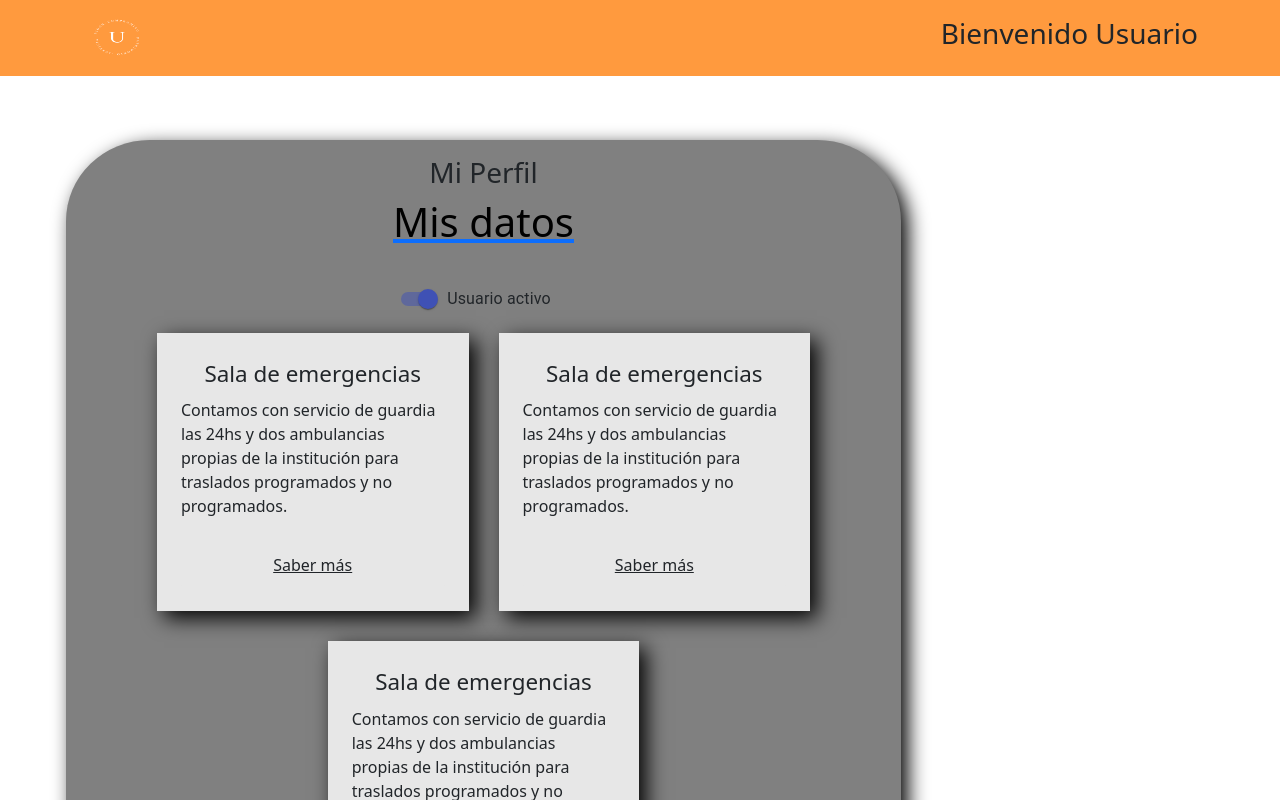
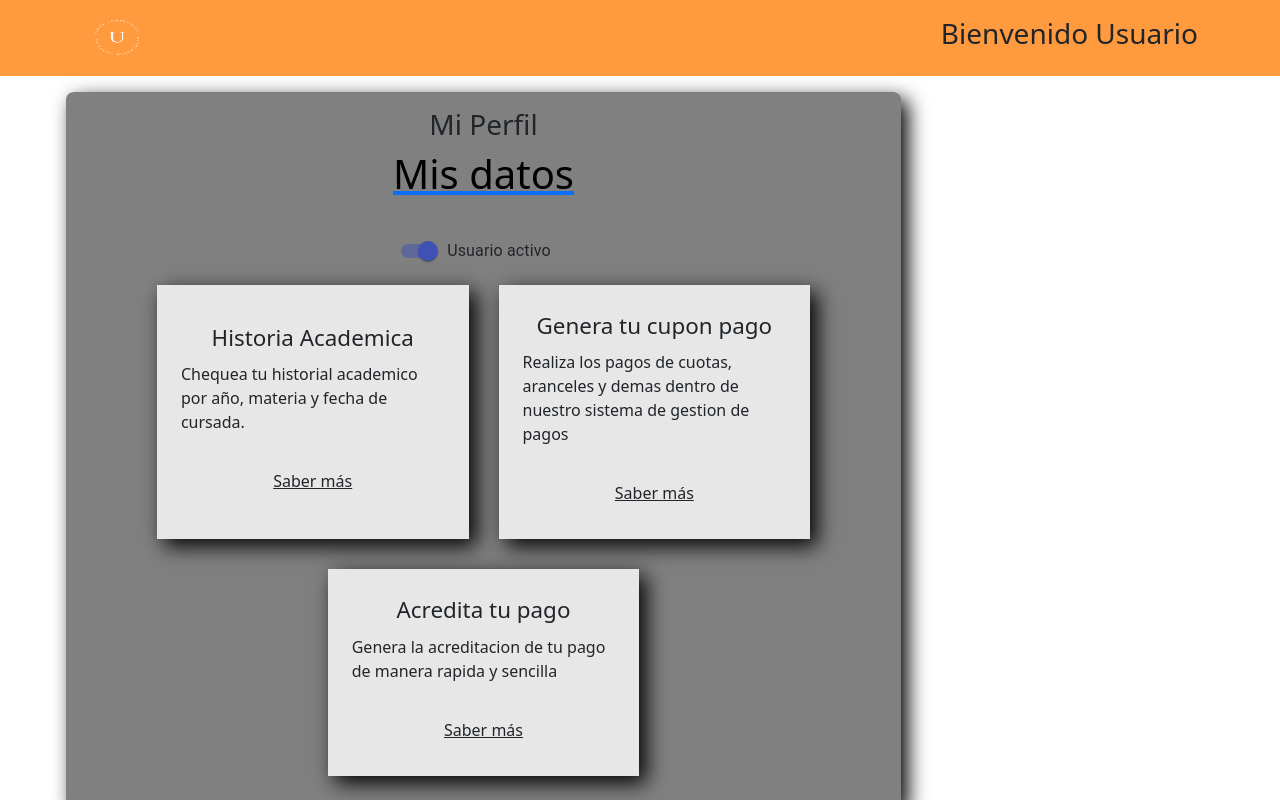
Before and after one commit to Josesan94/Proyecto-Rolling-Campus-Universidad, a React (Create React App) app: page /profile in a window 1280 px wide. Shown: the top 800 px of the page. Built offline with nearby package versions, Linux system fonts and the light colour scheme; a web font is replaced by a local one.

Commit message:
nuevos cambios front

```diff
--- a/src/components/CardsProfile/CardsProfile.jsx
+++ b/src/components/CardsProfile/CardsProfile.jsx
@@ -9,6 +9,7 @@ import Grid from "@material-ui/core/Grid";
 import { FormControlLabel } from "@material-ui/core";
 
 import {  Link}   from "react-router-dom";
+import Footer2 from '../footer2'
 
 const cardss = [
   {
@@ -45,7 +46,7 @@ const CardsProfile = () => {
   };
 
   return (
-    <div class="container">
+    <div>    <div class="container">
         <div class="row">
         <div
             class="
@@ -68,7 +69,7 @@ const CardsProfile = () => {
                 align-items-center
                 placaFondo
               "
-              style={{background:"gray", boxShadow:"7px 7px 20px black",borderRadius:"10%"}}
+              style={{background:"gray", boxShadow:"7px 7px 20px black",borderRadius:"1%"}}
             >
                 <div class="row titulo"><h3> Mi Perfil</h3></div>
       <Grid
@@ -103,57 +104,48 @@ const CardsProfile = () => {
                   <div className="card-icon">
                     <i className="fas fa-ambulance"></i>
                   </div>
-                  <div className="card-title">Sala de emergencias</div>
+                  <div className="card-title">Historia Academica</div>
                   <div className="card-content">
-                    Contamos con servicio de guardia las 24hs y dos ambulancias
-                    propias de la institución para traslados programados y no
-                    programados.
+                    Chequea tu historial academico por año, materia y fecha de cursada.
                   </div>
                   <div className="card-footer">
                     <a
                       href="/pages/"
                       style={{textDdecoration: "none", color: "var(--colorLetra)"}}
                       className="letraContraste"
-                      >Saber más</a
-                    >
+                      >Saber más</a>
                   </div>
                 </div>
                 <div className="card-profile">
                   <div className="card-icon">
                     <i className="fas fa-ambulance"></i>
                   </div>
-                  <div className="card-title">Sala de emergencias</div>
+                  <div className="card-title">Genera tu cupon pago</div>
                   <div className="card-content">
-                    Contamos con servicio de guardia las 24hs y dos ambulancias
-                    propias de la institución para traslados programados y no
-                    programados.
+                    Realiza los pagos de cuotas, aranceles y demas dentro de nuestro sistema de gestion de pagos
                   </div>
                   <div className="card-footer">
                     <a
                       href="/pages/"
                       style={{textDdecoration: "none", color: "var(--colorLetra)"}}
                       className="letraContraste"
-                      >Saber más</a
-                    >
+                      >Saber más</a>
                   </div>
                 </div>
                 <div className="card-profile">
                   <div className="card-icon">
                     <i className="fas fa-ambulance"></i>
                   </div>
-                  <div className="card-title">Sala de emergencias</div>
+                  <div className="card-title">Acredita tu pago</div>
                   <div className="card-content">
-                    Contamos con servicio de guardia las 24hs y dos ambulancias
-                    propias de la institución para traslados programados y no
-                    programados.
+                    Genera la acreditacion de tu pago de manera rapida y sencilla
                   </div>
                   <div className="card-footer">
                     <a
                       href="/pages/"
                       style={{textDdecoration: "none", color: "var(--colorLetra)"}}
                       className="letraContraste"
-                      >Saber más</a
-                    >
+                      >Saber más</a >
                   </div>
                 </div>
         </div>
@@ -161,6 +153,9 @@ const CardsProfile = () => {
 
       </div>
       </div>
+
+      </div>
+      <Footer2 />
       </div>
 
   );
--- a/src/components/HeaderProfile.jsx
+++ b/src/components/HeaderProfile.jsx
@@ -7,7 +7,7 @@ import Logo3 from "../assets/images/Logo.png";
 function HeaderProfile() {
   return (
     <Fragment>
-      <ReactBootStrap.Navbar collapseOnSelect expand="lg" variant="dark" className="mb-5">
+      <ReactBootStrap.Navbar collapseOnSelect expand="lg" variant="dark" className="">
         <ReactBootStrap.Container>
           <ReactBootStrap.Navbar.Brand href="#home">
             <img
--- a/src/pages/Home.js
+++ b/src/pages/Home.js
@@ -22,6 +22,7 @@ import SchoolIcon from '@material-ui/icons/School';
 import LaptopIcon from '@material-ui/icons/Laptop';
 import { Button as Mbutton } from '@material-ui/core';
 import FormContact from '../components/FormContact';
+import Footer2 from '../components/footer2';
 
 const useStyles = makeStyles((theme) => ({
   root: {
@@ -317,6 +318,7 @@ function Home() {
           <div className="row d-flex justify-content-center m-1"></div>
         </div>
       </div>
+      <Footer2 />
     </div>
     </>
   );
--- a/src/styles/ProfilePage.css
+++ b/src/styles/ProfilePage.css
@@ -2,7 +2,7 @@
 
 .profile-body{
 	font-size: 1rem;
-    background-color: rgba(183, 192, 240, 0.952);
+    background-color: hsl(232, 93%, 49%);
 
 
 
```
